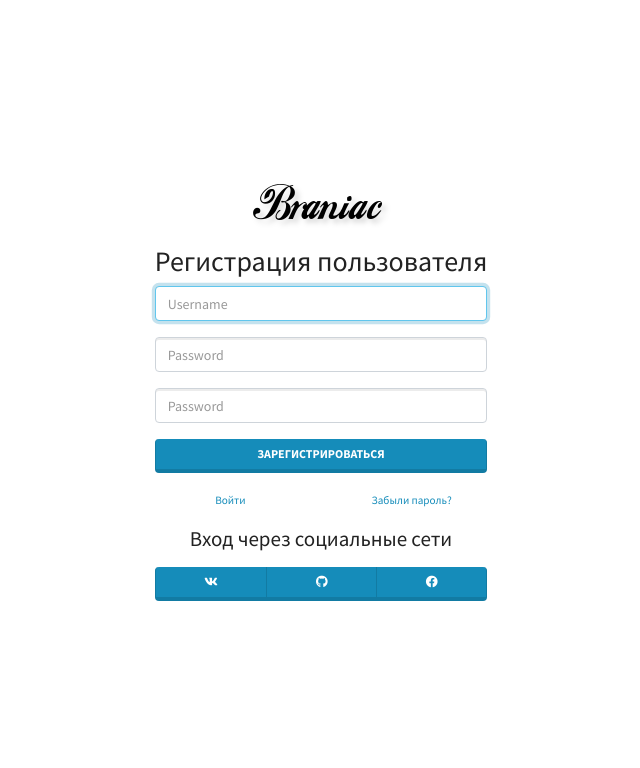
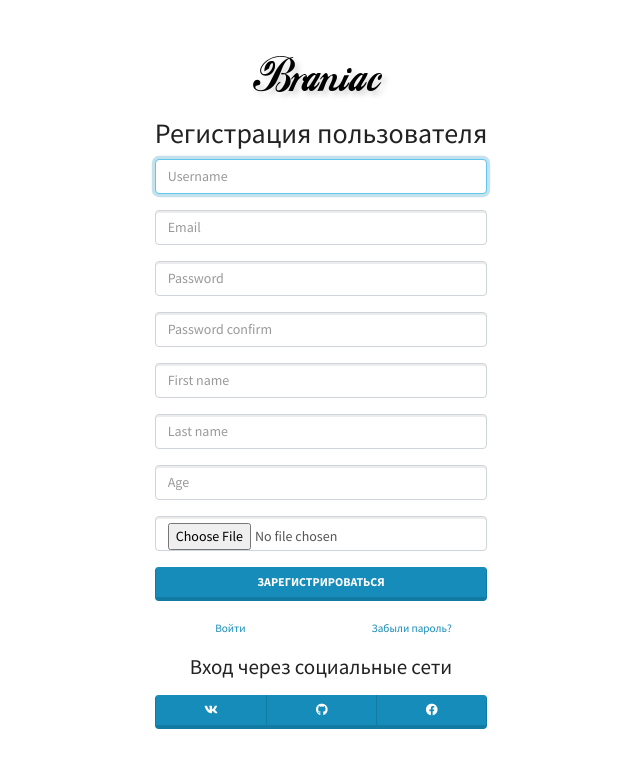
Before and after one commit to Eulampios/django_h, a Django app: page /authapp/register/ in a window 1280 px wide. Shown: the top 768 px of the page, without its empty margins (319-959 px from the left). Run offline with Django 4.2, Linux system fonts and the light colour scheme; some libraries are stand-ins or nearby versions.

Commit message:
init commit

```diff
--- a/authapp/templates/authapp/register.html
+++ b/authapp/templates/authapp/register.html
@@ -1,12 +1,18 @@
 {% extends 'authapp/base.html' %}
 {% block content %}
-<form method="POST">
+<form method="POST" enctype="multipart/form-data">
     {% csrf_token %}
     <p>
         <input type="text" name="username" autofocus=""
                autocapitalize="none" autocomplete="username"
                maxlength="150" class="textinput textInput form-control"
                required="" id="id_username" placeholder="Username">
+    </p>
+    <p>
+        <input type="text" name="email" autofocus=""
+               autocapitalize="none" autocomplete="email"
+               maxlength="150" class="textinput textInput form-control"
+               required="" id="id_email" placeholder="Email">
     </p>
     <p>
         <input type="password" name="password1"
@@ -18,7 +24,27 @@
         <input type="password" name="password2"
                autocomplete="current-password"
                class="textinput textInput form-control" required=""
-               id="id_password2" placeholder="Password">
+               id="id_password2" placeholder="Password confirm">
+    </p>
+    <p>
+        <input type="text" name="first_name" autocapitalize="none"
+               maxlength="150" class="textinput textInput form-control"
+               required="" placeholder="First name">
+    </p>
+    <p>
+        <input type="text" name="last_name" autocapitalize="none"
+               maxlength="150" class="textinput textInput form-control"
+               required="" placeholder="Last name">
+    </p>
+    <p>
+        <input type="number" name="age" autocapitalize="none"
+               class="textinput textInput form-control"
+               required="" placeholder="Age">
+    </p>
+    <p>
+        <input type="file" name="avatar"
+               class="textinput textInput form-control"
+               required="" placeholder="Avatar">
     </p>
     <p>
         <button type="submit"
--- a/authapp/views.py
+++ b/authapp/views.py
@@ -1,5 +1,10 @@
+from django.contrib import messages
+from django.http import HttpResponseRedirect
 from django.shortcuts import render
+from django.urls import reverse
 from django.views.generic import TemplateView
+
+from authapp.models import User
 
 
 class LoginView(TemplateView):
@@ -15,6 +20,35 @@
         'title' : 'Регистрация пользователя'
     }
 
+    def post(self, request, *args, **kwargs):
+        try:
+            if all(
+                    (
+                        request.POST.get('username'),
+                        request.POST.get('email'),
+                        request.POST.get('password1'),
+                        request.POST.get('password2'),
+                        request.POST.get('first_name'),
+                        request.POST.get('last_name'),
+                        request.POST.get('password1') == request.POST.get('password2'),
+                    )
+            ):
+                new_user = User.objects.create(
+                    username=request.POST.get('username'),
+                    first_name=request.POST.get('first_name'),
+                    last_name=request.POST.get('last_name'),
+                    email=request.POST.get('email'),
+                    age=request.POST.get('age') if request.POST.get('age') else 0,
+                    avatar=request.FILES.get('avatar')
+                )
+                new_user.set_password(request.POST.get('password1'))
+                new_user.save()
+                messages.add_message(request, messages.INFO, 'Регистрация прошла успешно')
+                return HttpResponseRedirect(reverse('authapp:login'))
+        except:
+            messages.add_message(request, messages.WARNING, 'Что-то пошло не так')
+            return HttpResponseRedirect(reverse('authapp:register'))
+
 
 class LogoutView(TemplateView):
     pass
```
